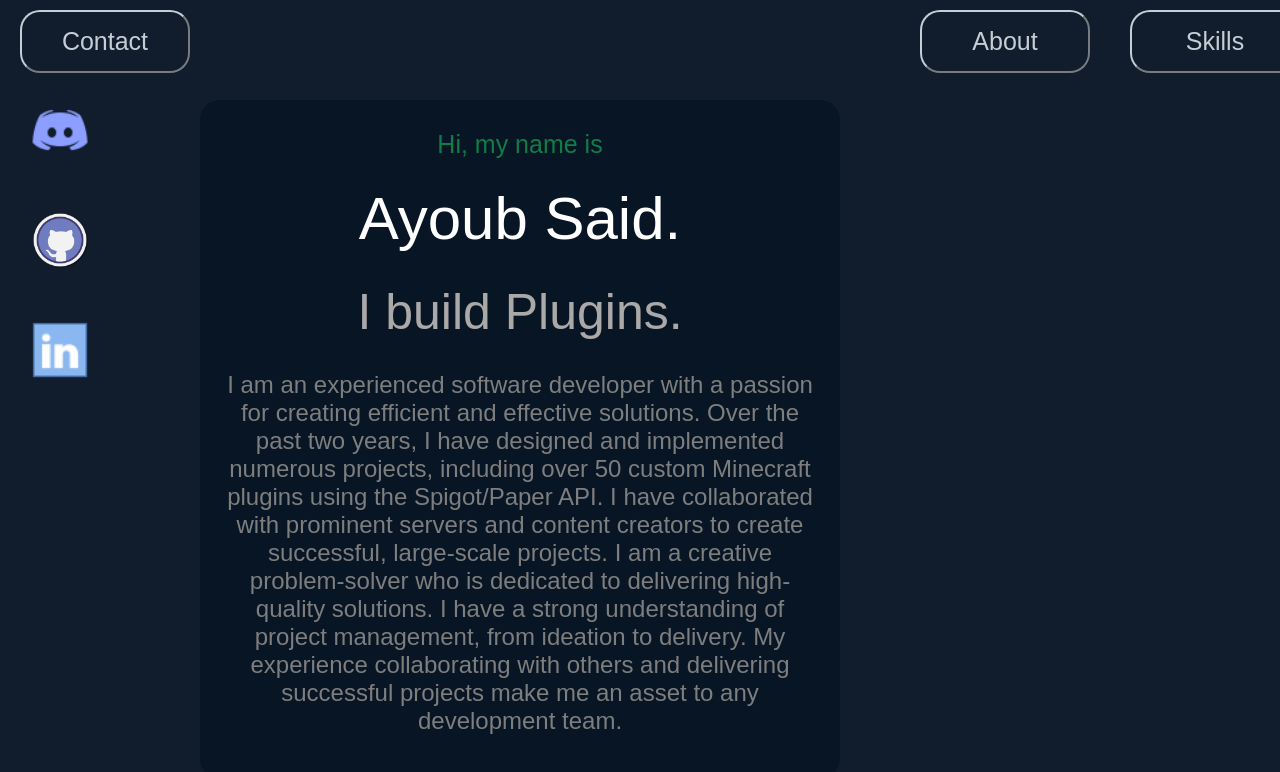
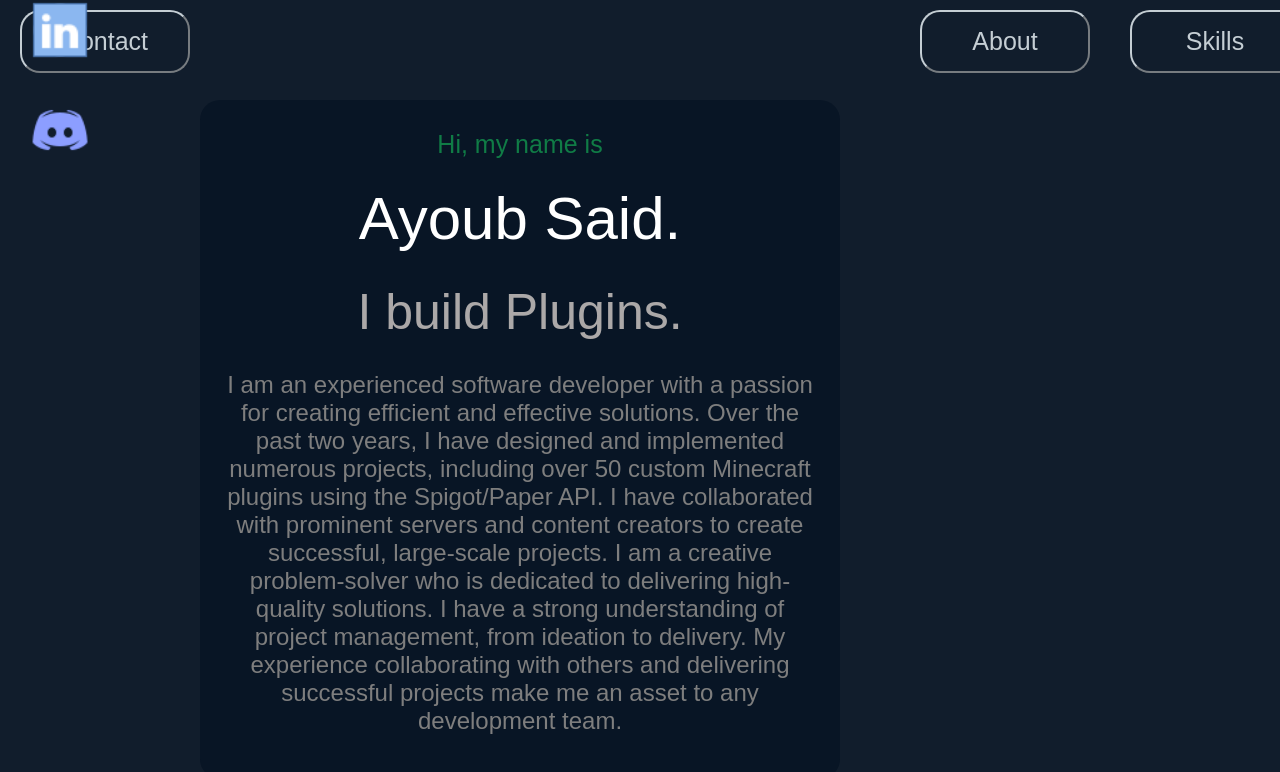
Before and after one commit to Ayouubyy/Portfolio, a React (Create React App) app: page / in a window 1280 px wide. Shown: the top 772 px of the page. Built offline with nearby package versions, Linux system fonts and the light colour scheme.

Commit message:
Debugging gh pages

```diff
--- a/src/components/contacticons/ContactIcons.css
+++ b/src/components/contacticons/ContactIcons.css
@@ -1,4 +1,5 @@
 .icon{
+    position: fixed;
     display: block;
     width: 60px;
     height: 60px;
--- a/src/components/contacticons/ContactIcons.js
+++ b/src/components/contacticons/ContactIcons.js
@@ -6,7 +6,7 @@ import linkedin from './icons/icons8-linkedin-40.png'
 
 function ContactIcons() {
   return (
-    <div>
+    <div style={{position :"fixed"}}>
         <img className="icon" id="discord-click" style={{marginTop: "100px"}} title="Click to copy!" src={discord} />
         <a href="https://github.com/Ayouubyy" target="_blank"><img className="icon" src={github} /></a>
         <a href="https://www.linkedin.com/in/ayoub-said-32ba56254/" target="_blank"><img className="icon" src={linkedin} /></a>
```
Also changed, not shown: 1 other file (tests, documents, lock files or other folders).
